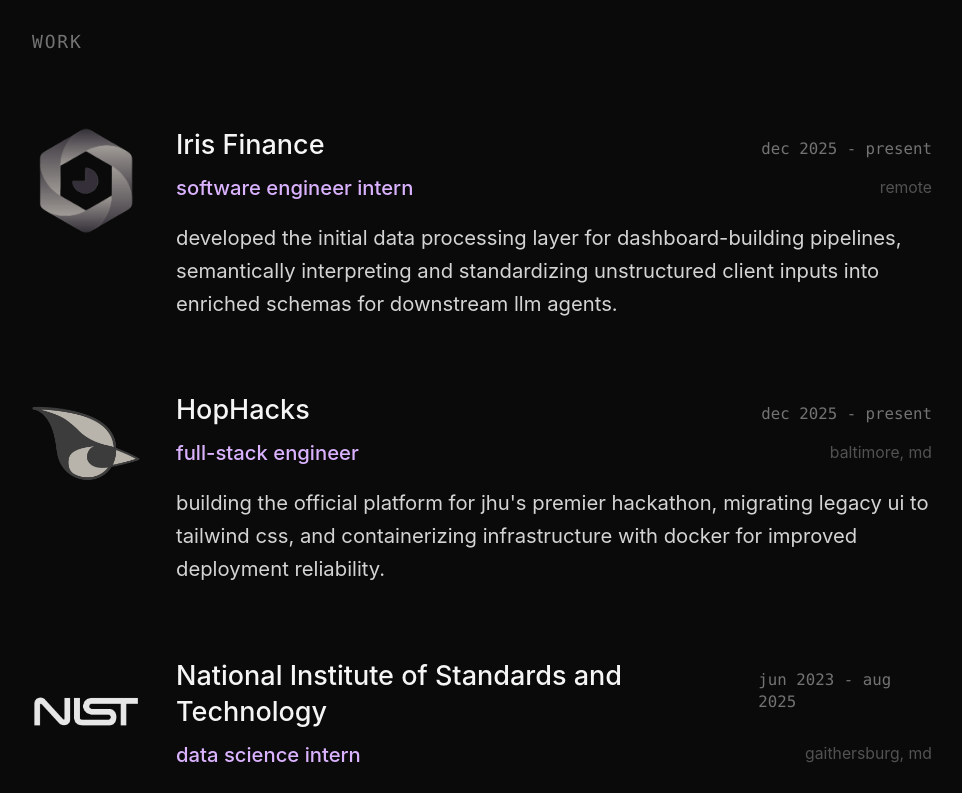
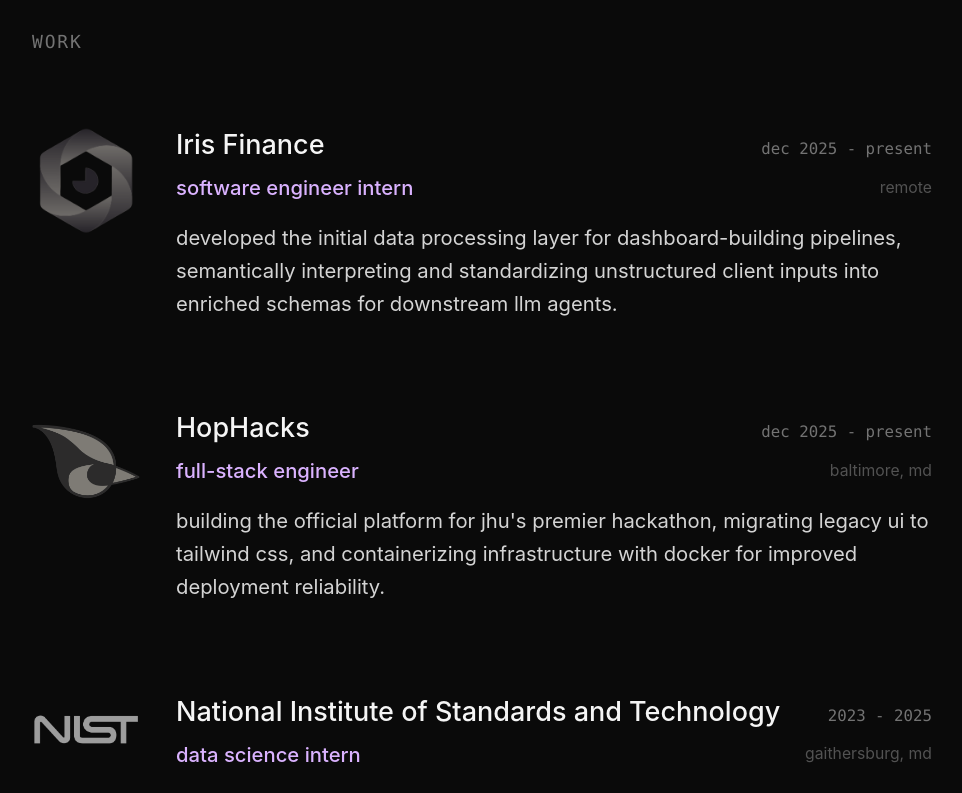
Before and after one commit to sha-sta/portfolio, a React (Vite) app: page / in a window 1280 px wide. Shown: the part 2260-3053 px from the top of the page, without its empty margins (158-1120 px from the left). Built offline with nearby package versions, Linux system fonts and the light colour scheme.

Commit message:
experience page update

```diff
--- a/src/components/Experience.jsx
+++ b/src/components/Experience.jsx
@@ -1,4 +1,5 @@
 import { motion } from 'framer-motion';
+import { ExternalLink } from 'lucide-react';
 
 const experiences = [
   {
@@ -7,7 +8,8 @@
     period: "dec 2025 - present",
     location: "remote",
     description: "developed the initial data processing layer for dashboard-building pipelines, semantically interpreting and standardizing unstructured client inputs into enriched schemas for downstream llm agents.",
-    logo: "/iris-logo.png"
+    logo: "/iris-logo.png",
+    link: "https://www.irisfinance.co/"
   },
   {
     company: "HopHacks",
@@ -15,15 +17,17 @@
     period: "dec 2025 - present",
     location: "baltimore, md",
     description: "building the official platform for jhu's premier hackathon, migrating legacy ui to tailwind css, and containerizing infrastructure with docker for improved deployment reliability.",
-    logo: "/hophacks-logo.png"
+    logo: "/hophacks-logo.png",
+    link: "https://hophacks.com"
   },
   {
     company: "National Institute of Standards and Technology",
     role: "data science intern",
-    period: "jun 2023 - aug 2025",
+    period: "2023 - 2025",
     location: "gaithersburg, md",
     description: "developed end-to-end preprocessing pipelines for nanoscale x-ray scattering data. discovered novel molecular fluctuation mechanisms linked to ballistic resistance.",
-    logo: "/nist-logo.png"
+    logo: "/nist-logo.png",
+    link: "https://www.nist.gov"
   }
 ];
 
@@ -39,30 +43,37 @@
         work
       </motion.h2>
 
-      <div className="space-y-16">
+      <div className="space-y-20">
         {experiences.map((exp, index) => (
-          <motion.div
+          <motion.a
             key={index}
+            href={exp.link}
+            target="_blank"
+            rel="noopener noreferrer"
             initial={{ opacity: 0, x: -20 }}
             whileInView={{ opacity: 1, x: 0 }}
             viewport={{ once: true }}
             transition={{ delay: index * 0.1 }}
-            className="group flex gap-8 items-start"
+            className="group flex gap-8 items-start cursor-pointer hover:translate-x-2 hover:scale-[1.02] transition-all duration-300 ease-out"
           >
-            <div className="hidden md:flex shrink-0 w-24 h-24 items-center justify-center">
+            <div className={`hidden md:flex shrink-0 w-24 h-24 items-center justify-center ${exp.company === "National Institute of Standards and Technology" ? "-mt-4" : ""}`}>
               <img
                 src={exp.logo}
                 alt={`${exp.company} logo`}
-                className={`w-full h-full object-contain transition-all duration-300 opacity-90 group-hover:opacity-100 ${exp.company === "National Institute of Standards and Technology"
+                className={`w-full h-full object-contain transition-all duration-300 opacity-60 group-hover:opacity-100 ${exp.company === "National Institute of Standards and Technology"
                   ? "brightness-0 invert"
-                  : "[filter:brightness(0.9)_contrast(0.8)_saturate(0.1)_sepia(0.2)] group-hover:[filter:none]"
+                  : "filter-[brightness(0.9)_contrast(0.8)_saturate(0.1)_sepia(0.2)] group-hover:filter-none"
                   }`}
               />
             </div>
 
             <div className="flex-1">
               <div className="flex flex-col sm:flex-row sm:items-baseline sm:justify-between mb-2">
-                <h3 className="text-2xl font-medium text-neutral-100">{exp.company}</h3>
+                <div className="flex items-center gap-2">
+                  <h3 className="text-2xl font-medium text-neutral-100 group-hover:text-white transition-colors">
+                    {exp.company}
+                  </h3>
+                </div>
                 <span className="text-sm font-mono text-neutral-500">{exp.period}</span>
               </div>
 
@@ -75,7 +86,7 @@
                 {exp.description}
               </p>
             </div>
-          </motion.div>
+          </motion.a>
         ))}
       </div>
     </section>
```
